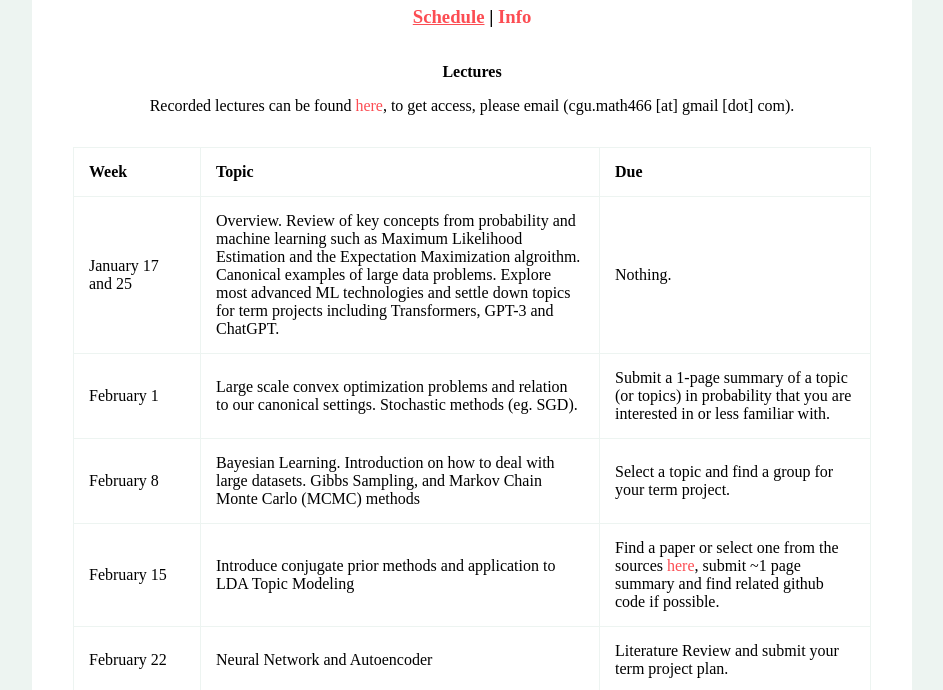
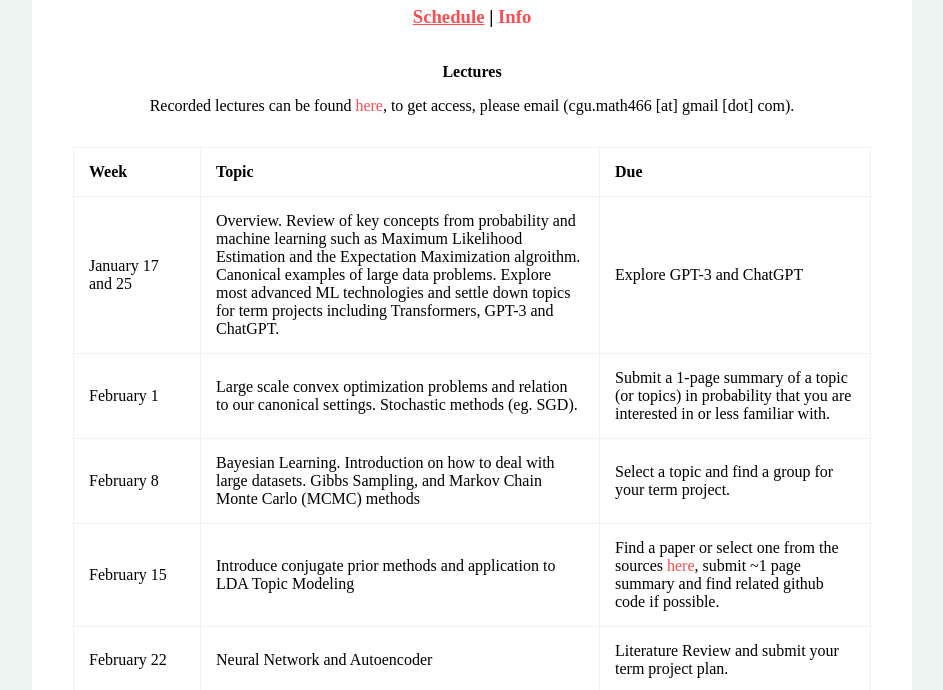
Before and after one commit to cgu-math466/website, a plain HTML site: page index.html in a window 1280 px wide. Shown: the part 106-796 px from the top of the page, without its empty margins (168-1111 px from the left). Drawn offline with Linux system fonts and the light colour scheme.

Commit message:
Update index.html

```diff
--- a/index.html
+++ b/index.html
@@ -42,7 +42,7 @@
                         Overview. Review of key concepts from probability and machine learning such as Maximum Likelihood Estimation and the Expectation Maximization algroithm.
                         Canonical examples of large data problems. Explore most advanced ML technologies and settle down topics for term projects including Transformers, GPT-3 and ChatGPT.
                     </td>
-                    <td>Nothing.</td>
+                    <td>Explore GPT-3 and ChatGPT</td>
                 </tr>
 
                 <tr>
```
